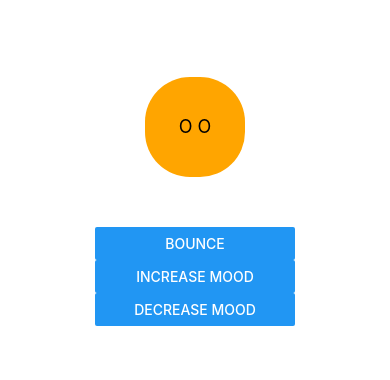
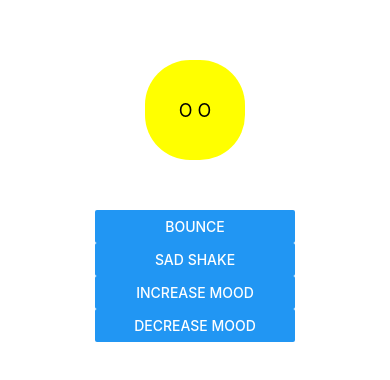
Before and after one commit to therealandydyck/myDigiPet, a React Native app: screen / in a window 390 px wide. Shown: the part 246-626 px from the top of the page. Built offline with nearby package versions, Linux system fonts and the light colour scheme.

Commit message:
added animation

```diff
--- a/components/pet.js
+++ b/components/pet.js
@@ -1,6 +1,7 @@
 import Animated, {
   useSharedValue,
   withClamp,
+  withDelay,
   withTiming,
   withSpring,
   Easing,
@@ -16,24 +17,35 @@ import PetStyles from "../stylesheets/petStyles";
 // import petMood from "./petMood";
 
 export default function thePet() {
-  const offset = useSharedValue(0);
+  const offsetY = useSharedValue(0);
+  const offsetX = useSharedValue(0);
   const petHeight = useSharedValue(100);
+  const rotation = useSharedValue(0);
+  const verticalTransform = 70;
+  const verticalSquish = 100;
+  const durationTime = 250;
+  const ANGLE = 10;
+  const TIME = 100;
+
   const [petState, setPetState] = useState(null);
   const [petMood, setPetMood] = useState(10);
+  const [petEyes, setPetEyes] = useState("O O");
 
   const style = useAnimatedStyle(() => ({
     transform: [
       {
         translateY:
-          (offset.value, withClamp({ max: 0 }, withSpring(offset.value))),
+          (offsetY.value, withClamp({ max: 0 }, withSpring(offsetY.value))),
+      },
+      {
+        translateX: (offsetX.value, { max: 0 }, withSpring(offsetX.value)),
+      },
+      {
+        rotateZ: `${rotation.value}deg`,
       },
     ],
     height: withSpring(petHeight.value),
   }));
-
-  const verticalTransform = 70;
-  const verticalSquish = 100;
-  const durationTime = 250;
 
   // Functions
 
@@ -41,7 +53,7 @@ export default function thePet() {
    * Happy bounce animation for pet, may incorporate sound.
    */
   const happyBounce = () => {
-    offset.value = withSequence(
+    offsetY.value = withSequence(
       withRepeat(
         withTiming(-verticalTransform, {
           duration: durationTime,
@@ -61,6 +73,37 @@ export default function thePet() {
       ),
       // go back to 0 at the end
       withTiming(100, { duration: durationTime / 2 })
+    );
+  };
+
+  /**
+   * Sad head shake animation
+   */
+
+  const sadShake = async () => {
+    withSequence(
+      setPetEyes("_ _"),
+      (rotation.value = withSequence(
+        // deviate left to start from -ANGLE
+        withTiming(-ANGLE, {
+          duration: durationTime / 2,
+          easing: Easing.elastic(1.5),
+        }),
+        // wobble between -ANGLE and ANGLE 7 times
+        withRepeat(
+          withTiming(ANGLE, {
+            duration: durationTime,
+            easing: Easing.elastic(1.5),
+          }),
+          7,
+          true
+        ),
+        // go back to 0 at the end
+        withTiming(0, {
+          duration: durationTime / 2,
+          easing: Easing.elastic(1.5),
+        })
+      ))
     );
   };
 
@@ -87,16 +130,16 @@ export default function thePet() {
   // Triggers
 
   useEffect(() => {
-    if (petMood > 7) {
-      setPetState(PetStyles.petHappy);
-    }
-
-    if (4 < petMood < 8) {
+    if (4 < petMood < 7) {
       setPetState(PetStyles.petContent);
     }
 
     if (petMood < 4) {
       setPetState(PetStyles.petSad);
+    }
+
+    if (petMood >= 7) {
+      setPetState(PetStyles.petHappy);
     }
   }, [petMood]);
 
@@ -104,10 +147,11 @@ export default function thePet() {
     <View>
       <View style={PetStyles.petBox}>
         <Animated.View style={[PetStyles.petBody, style, petState]}>
-          <Text style={PetStyles.petEyes}>O O</Text>
+          <Text style={PetStyles.petEyes}>{petEyes}</Text>
         </Animated.View>
       </View>
       <Button title="bounce" onPress={happyBounce} />
+      <Button title="Sad Shake" onPress={sadShake} />
       <Button title="Increase Mood" onPress={moodUp} />
       <Button title="Decrease Mood" onPress={moodDown} />
     </View>
```
